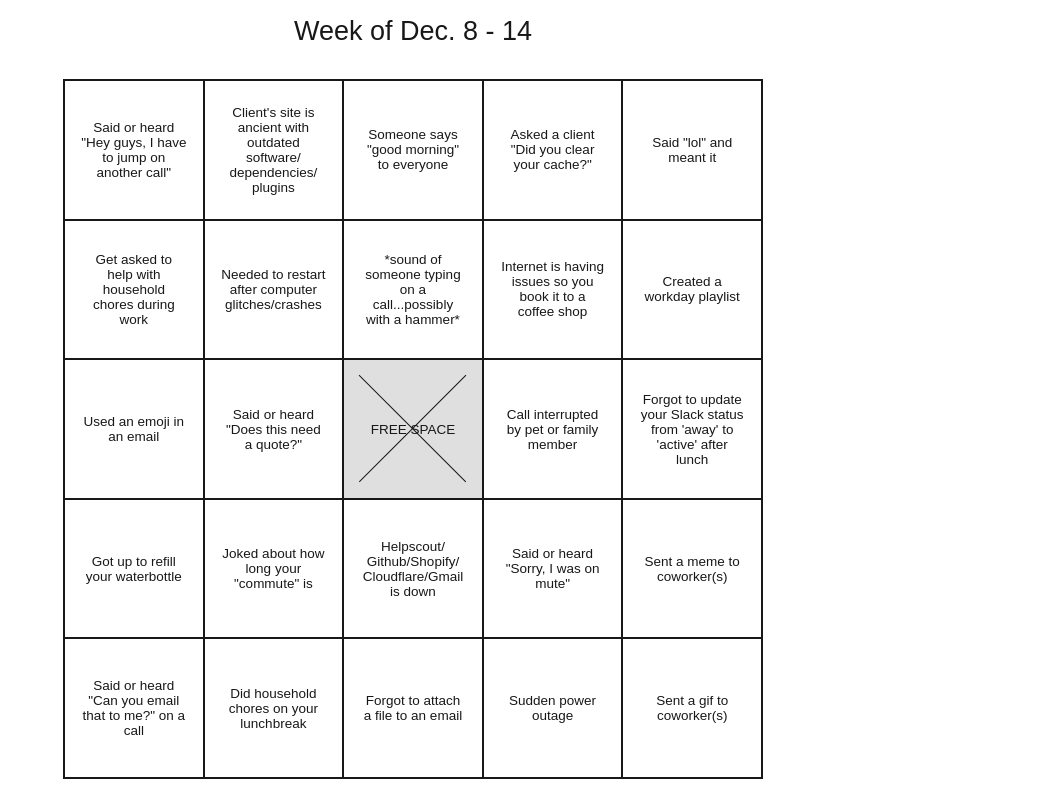
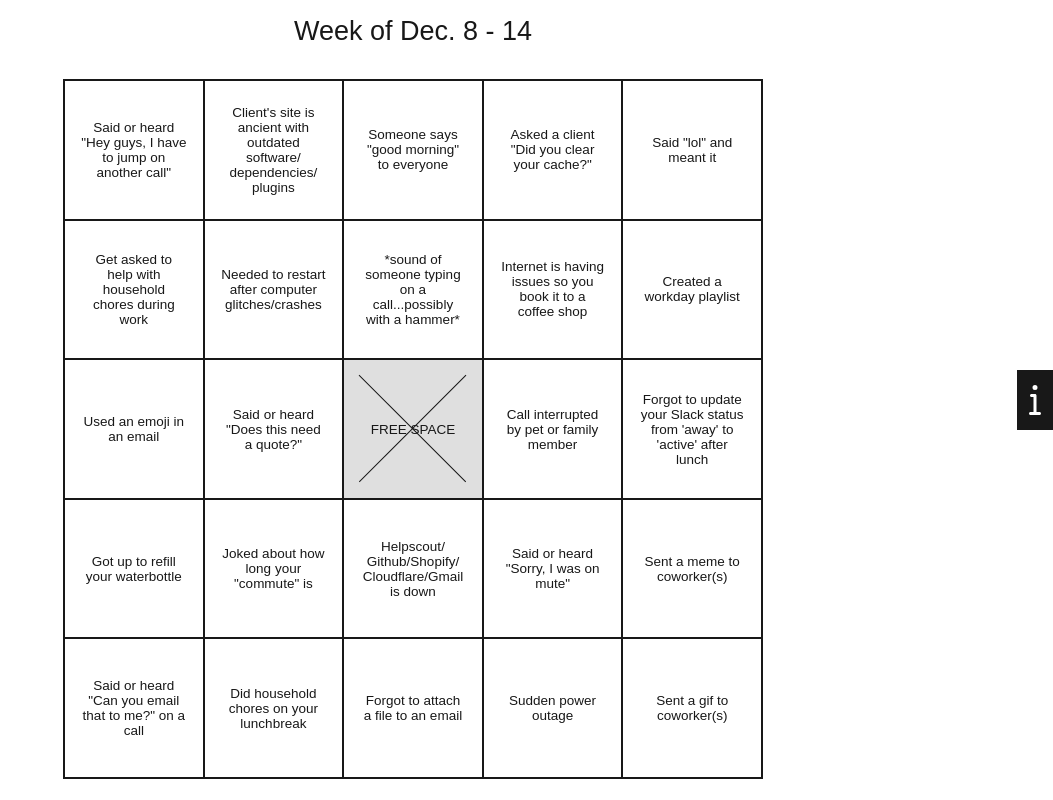
Before and after one commit to giantpaper/techybingo, a Vue app: page / in a window 1280 px wide. Shown: the top 800 px of the page, without its empty margins (227-1280 px from the left). Built offline with nearby package versions, Linux system fonts and the light colour scheme; a web font is replaced by a local one.

Commit message:
IMPROV: moved info panel to a separate file

```diff
--- a/src/components/Board.vue
+++ b/src/components/Board.vue
@@ -130,6 +130,8 @@ import Bingo from "../assets/_bingo.js"
 import BingoDate from "../assets/_bingodate.js"
 import { range } from 'mathjs'
 import Canvas from '../assets/_canvas.js'
+
+import Info from './Info.vue'
 import WinCond from './WinCond.vue'
 
 const list = ref([]) // progress
--- /dev/null
+++ b/src/components/Info.vue
@@ -0,0 +1,80 @@
+<template>
+	<section id="info">
+		<button id="infoBtn" @click="toggleInfo('#info')"><svg xmlns="http://www.w3.org/2000/svg" viewBox="0 0 192 512"><!--!Font Awesome Pro 6.7.1 by @fontawesome - https://fontawesome.com License - https://fontawesome.com/license (Commercial License) Copyright 2024 Fonticons, Inc.--><path d="M56 72a40 40 0 1 1 80 0A40 40 0 1 1 56 72zM16 200c0-13.3 10.7-24 24-24l56 0c13.3 0 24 10.7 24 24l0 264 48 0c13.3 0 24 10.7 24 24s-10.7 24-24 24L24 512c-13.3 0-24-10.7-24-24s10.7-24 24-24l48 0 0-240-32 0c-13.3 0-24-10.7-24-24z"/></svg></button>
+		<div id="info_content">
+			<h2>How to Play</h2>
+
+			<ol>
+				<li>Check off squares that apply throughout your week. Ex. If either Gmail, Helpscout, Github, etc go down, check off <em>Helpscout/<wbr>Github/<wbr>Shopify/<wbr>Cloudflare/<wbr>Gmail is down</em></li>
+				<li>Check off any row, any column or any diagonal and you've got BINGO (see Win Conditions diagrams).</li>
+			</ol>
+
+			<h2>FYI...</h2>
+
+			<ul>
+				<li>Phrases do not have to be exact! "Are you available for a call?", "Please call me", etc is the same as <em>Client said "can we get on a call?"</em></li>
+			</ul>
+		</div>
+	</section>
+</template>
+
+<style lang="scss" scoped>
+
+	button#infoBtn {
+		appearance: none;
+		box-sizing: content-box;
+		cursor: pointer;
+		background: inherit;
+		border: none;
+		width: 0.75rem;
+		padding: 0.75rem;
+		aspect-ratio: 1/3;
+		text-align: center;
+		transform: translateY(-50%);
+		position: absolute;
+			top: 50vh;
+			right: 100%;
+		svg {
+			fill: white;
+			max-height: 100%;
+			width: auto;
+		}
+	}
+	#info {
+		background: var(--vt-c-black);
+		transition: width 0.3s;
+		color: var(--vt-c-white);
+		width: 0;
+		will-change: width;
+		min-height: 100vh;
+		max-width: 100vh;
+		z-index: 10;
+		position: fixed;
+			top: 0;
+			right: 0;
+			z-index: 10;
+
+		#info_content {
+			padding: 3rem 5rem;
+			visibility: hidden;
+			font-size: 1.0625rem;
+			li {
+				margin-bottom: 1rem;
+			}
+			ol {
+
+			}
+		}
+		&.open {
+			width: 80%;
+			#info_content {
+				visibility: visible;
+			}
+		}
+	}
+</style>
+<script setup>
+	function toggleInfo(id) {
+		document.querySelector(id).classList.toggle('open')
+	}
+</script>
```
